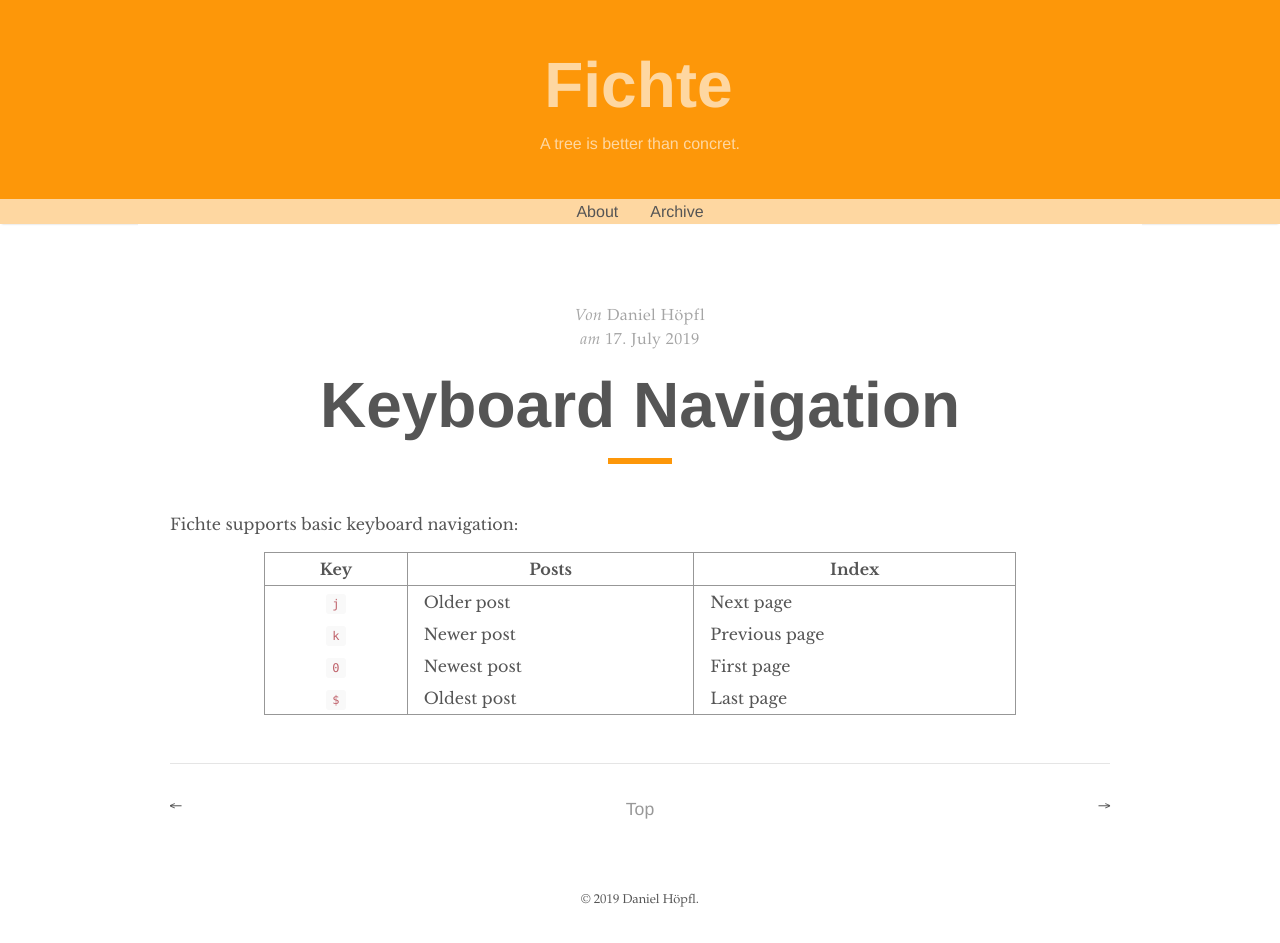
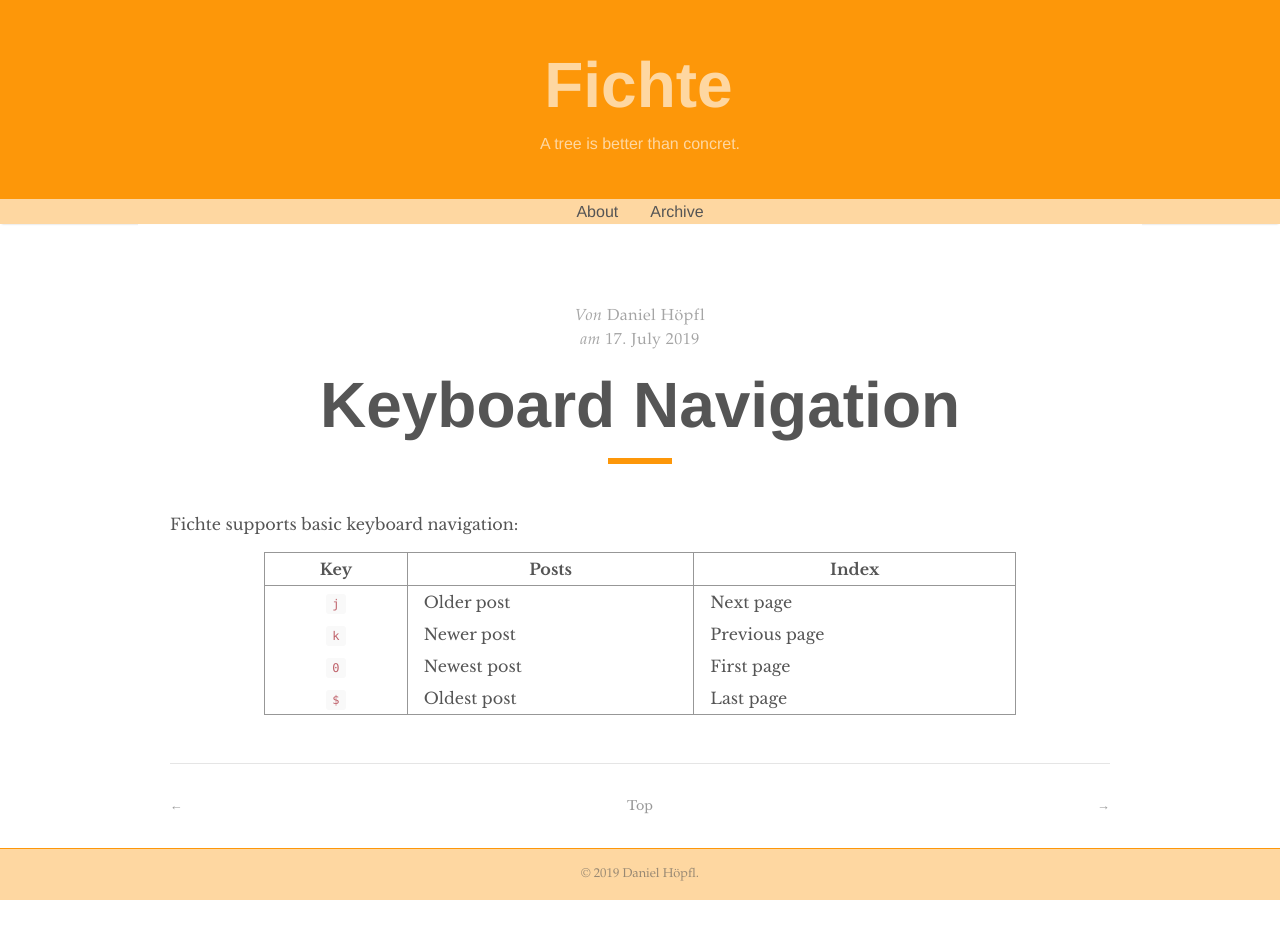
Before and after one commit to dhoepfl/fichte, a Jekyll site: the page built from _posts/2019-07-17-Keyboard-Navigation.md, in a window 1280 px wide. Built offline with Jekyll 4.4.1, drawn with Linux system fonts in a browser that asks for light colours; after the commit the page ends 900 px from its top, so only the background shows below that.

Commit message:
Improved footer position and color.

```diff
--- a/_sass/fichte/_layout.scss
+++ b/_sass/fichte/_layout.scss
@@ -1,5 +1,4 @@
 main,
-footer,
 .nav-header {
   display: block;
   margin: 0 auto;
@@ -8,13 +7,18 @@ footer,
   padding: 2rem;
 }
 body {
-    background-size: cover;
-    background-position: center;
-    background-repeat: no-repeat;
+  display: flex;
+  min-height: 100vh;
+  flex-direction: column;
+
+  background-size: cover;
+  background-position: center;
+  background-repeat: no-repeat;
 }
-footer,
 main {
-   background-color: rgba(255,255,255,0.9);
+  flex: 1;
+
+  background-color: rgba(255,255,255,0.9);
 }
 
 .nav {
@@ -95,11 +99,14 @@ main {
 
 footer {
   font-family: $serif-secondary;
-  padding: 2rem 0;
+  background-color: $bright-tint;
+  padding: 1rem 0;
+  border-top: 1px solid $default-tint;
   text-align: center;
+  font-size: .8rem;
 
   span {
     color: $default-color;
-    font-size: .8rem;
+    opacity: .6;
   }
 }
--- a/_sass/fichte/_pagination.scss
+++ b/_sass/fichte/_pagination.scss
@@ -1,37 +1,32 @@
 .pagination {
   border-top: .5px solid $grey-2;
-  font-family: $serif-secondary;
   padding-top: 2rem;
   position: relative;
   text-align: center;
+  color: $default-color;
+  font-size: .8rem;
 
   span {
     color: $default-shade;
-    font-size: 1.1rem;
+  }
+
+  a {
+    @include transition(opacity .3s ease-out);
+    color: $default-color;
+    opacity: .6;
+
+    &:hover,
+    &:focus {
+      opacity: 1;
+      text-decoration: none;
+    }
   }
 
   .top {
-    @include transition(opacity .3s ease-out);
-    color: $default-color;
-    font-family: $sans-serif;
-    font-size: 1.1rem;
-    opacity: .6;
-
-    &:hover {
-      opacity: 1;
-    }
   }
 
   .arrow {
-    @include transition(all .3s ease-out);
-    color: $default-color;
     position: absolute;
-
-    &:hover,
-    &:focus {
-      opacity: .6;
-      text-decoration: none;
-    }
   }
 
   .left {
--- a/_sass/fichte/_print.scss
+++ b/_sass/fichte/_print.scss
@@ -5,12 +5,20 @@
   }
 
   .post {
-     padding: 0px;
+    padding: 0px;
   }
 
-  main,
+  body {
+    min-height: 0;
+  }
+
+  main {
+    padding: 0px;
+  }
+
   footer {
-    padding: 0px;
+    background-color: transparent;
+    color: black;
   }
 
   body {
```
